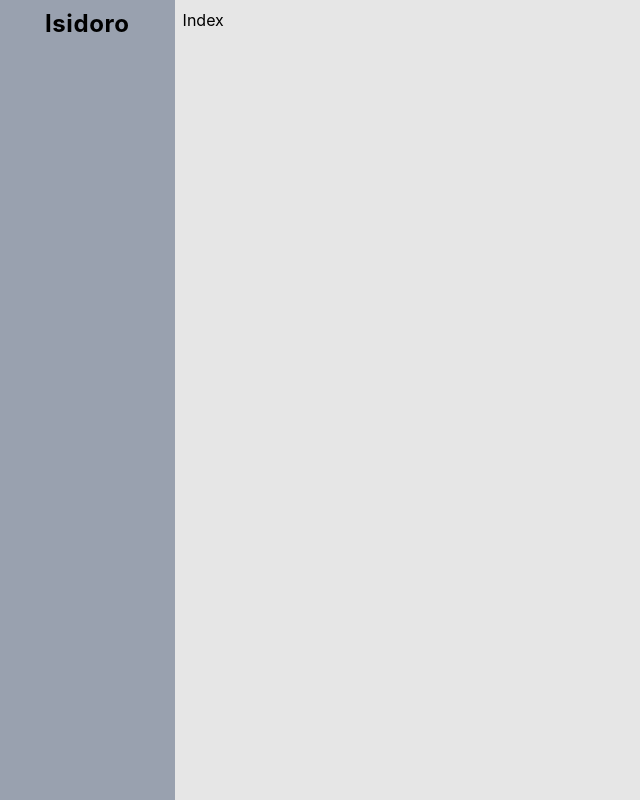
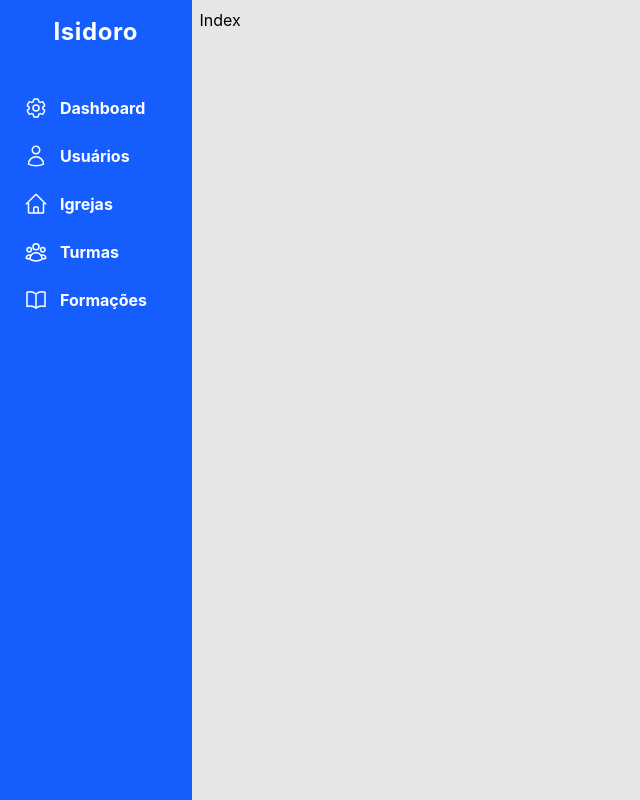
Before and after one commit to GarouTheCodeHunter/Isidoro, a React (Vite) app: page / in a window 1280 px wide. Shown: the whole page, without its empty margins (0-640 px from the left). Built offline with nearby package versions, Linux system fonts and the light colour scheme.

Commit message:
feat: sidebar is responsive, need to implement some links to start the project.

```diff
--- a/src/App.jsx
+++ b/src/App.jsx
@@ -11,7 +11,7 @@ function App() {
 
   return (
     <div>
-      <div className='h-full flex'>
+      <div className='h-full flex sm:flex-row flex-col'>
         <Sidebar/>
         <Index/>
       </div>
--- a/src/components-data/SidebarItems.json
+++ b/src/components-data/SidebarItems.json
@@ -0,0 +1,32 @@
+[
+    {
+        "id": 0,
+        "url": "",
+        "title": "Dashboard",
+        "Icon": "Cog6ToothIcon"
+    },
+    {
+        "id": 1,
+        "url": "",
+        "title": "Usuários",
+        "Icon": "UserIcon"
+    },
+    {
+        "id": 2,
+        "url": "",
+        "title": "Igrejas",
+        "Icon": "HomeIcon"
+    },
+    {
+        "id": 3,
+        "url": "",
+        "title": "Turmas",
+        "Icon": "UserGroupIcon"
+    },
+    {
+        "id": 4,
+        "url": "",
+        "title": "Formações",
+        "Icon": "BookOpenIcon"
+    }
+]
--- a/src/components/Sidebar.jsx
+++ b/src/components/Sidebar.jsx
@@ -1,14 +1,85 @@
-import React from 'react'
+import {
+  BookOpenIcon,
+  Cog6ToothIcon,
+  HomeIcon,
+  UserGroupIcon,
+  UserIcon,
+  Bars4Icon,
+} from "@heroicons/react/24/outline";
+import React, { useState, useEffect } from "react";
+import Items from "../components-data/SidebarItems.json";
+import useScreenSize from "../hooks/useScreenSize";
 
 const Sidebar = () => {
+  const screenSize = useScreenSize();
+
+  const [toggleMenu, setToggleMenu] = useState(false);
+
+
+  const handleHeaderMenu = () => {
+    setToggleMenu(!toggleMenu ? true : false);
+  };
+
+  const iconDict = {
+    Cog6ToothIcon: Cog6ToothIcon,
+    UserGroupIcon: UserGroupIcon,
+    BookOpenIcon: BookOpenIcon,
+    HomeIcon: HomeIcon,
+    UserIcon: UserIcon,
+  };
+
+  useEffect(() => {
+    if (screenSize.width >= 640 && !toggleMenu) setToggleMenu(true);
+  }, [screenSize, toggleMenu]);
+
   return (
-    <aside className='h-screen w-50 p-2 bg-gray-400 flex justify-center'>
-        <ul>
-            <h1 className='font-bold text-2xl font-roboto tracking-wide'>Isidoro</h1>
+    <aside className="w-full sm:w-55 p-4 bg-blue-600 flex justify-center sm:h-screen">
+      <nav className="w-full flex items-center flex-col">
+        <h1
+          className={
+            screenSize.width <= 639
+              ? `flex items-center gap-3 font-bold text-2xl font-roboto tracking-wide text-white text-center`
+              : "flex font-bold text-2xl font-roboto tracking-wide text-white text-center"
+          }
+        >
+          Isidoro
+          {screenSize.width <= 639 ? (
+            <button
+              className="cursor-pointer"
+              onClick={() => handleHeaderMenu()}
+            >
+              <Bars4Icon className="w-6 h-6 font-bold" />
+            </button>
+          ) : (
+            ""
+          )}
+        </h1>
+        <ul
+          id="ulSidebar"
+          className={
+            toggleMenu
+              ? `flex items-center sm:items-start flex-col gap-2 sm:mt-10 mt-5 w-full`
+              : `hidden`
+          }
+        >
+          {Items.map((Item) => {
+            const IconComponent = iconDict[Item.Icon];
+            return (
+              <li
+                key={Item.id}
+                className="flex px-2 py-2 gap-3 cursor-pointer w-full text-white hover:bg-blue-800/50 rounded-2xl transition-all"
+              >
+                {IconComponent && (
+                  <IconComponent className="h-6 w-6 font-bold" />
+                )}
+                <p className="font-bold">{Item.title}</p>
+              </li>
+            );
+          })}
+        </ul>
+      </nav>
+    </aside>
+  );
+};
 
-        </ul>
-    </aside>
-  )
-}
-
-export default Sidebar
+export default Sidebar;
--- /dev/null
+++ b/src/hooks/useScreenSize.js
@@ -0,0 +1,27 @@
+import { useState, useEffect } from "react";
+
+const useScreenSize = () => {
+    const [screenSize, setScreenSize] = useState({
+        width: window.innerWidth,
+        height: window.innerHeight,
+    });
+
+    useEffect(() => {
+        const handleResize = () => {
+            setScreenSize({
+                width: window.innerWidth,
+                height: window.innerHeight,
+            });
+        };
+
+        window.addEventListener('resize', handleResize);
+
+        return () => {
+            window.removeEventListener('resize', handleResize);
+        };
+    }, []);
+
+    return screenSize;
+};
+
+export default useScreenSize;
--- a/src/pages/Index.jsx
+++ b/src/pages/Index.jsx
@@ -2,7 +2,7 @@ import React from 'react'
 
 const Index = () => {
   return (
-    <div className='w-full bg-[#e6e6e6] p-2'>Index</div>
+    <div className='w-full bg-[#e6e6e6] p-2 h-screen'>Index</div>
   )
 }
 
```
